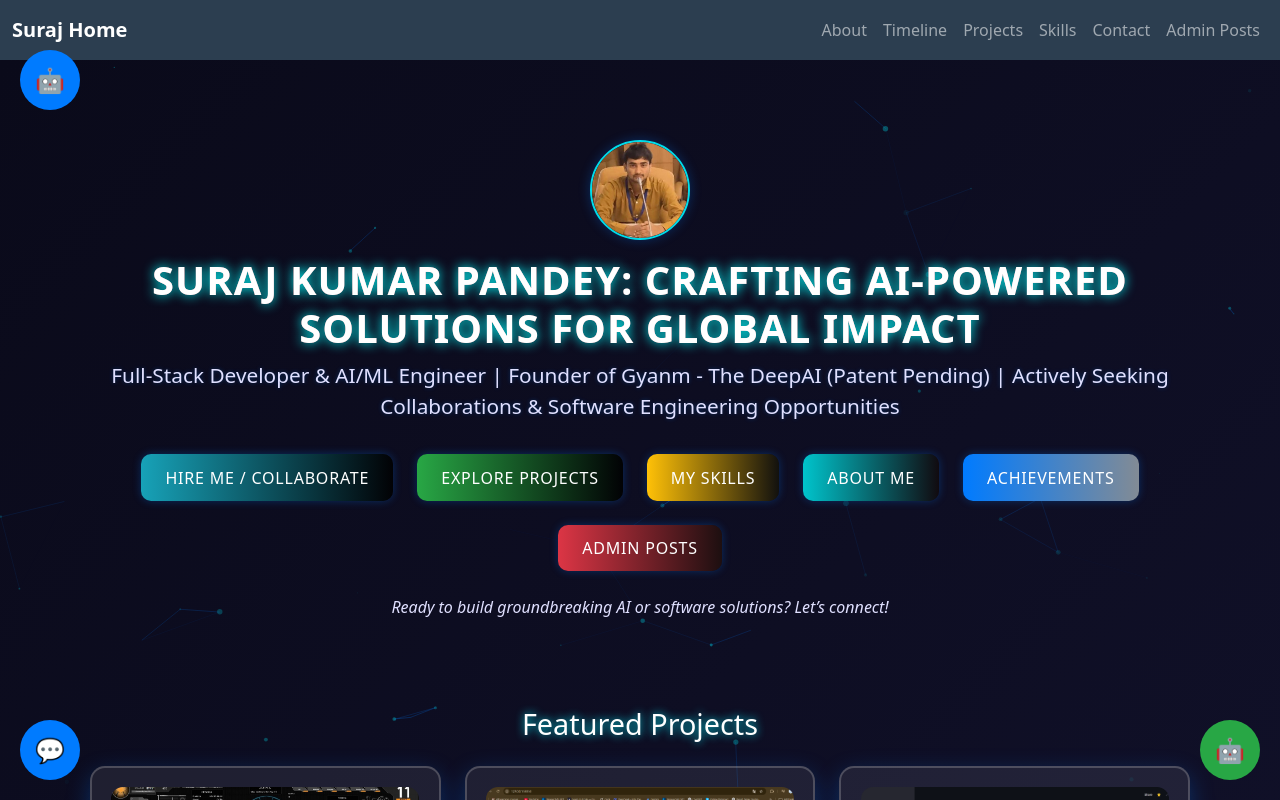
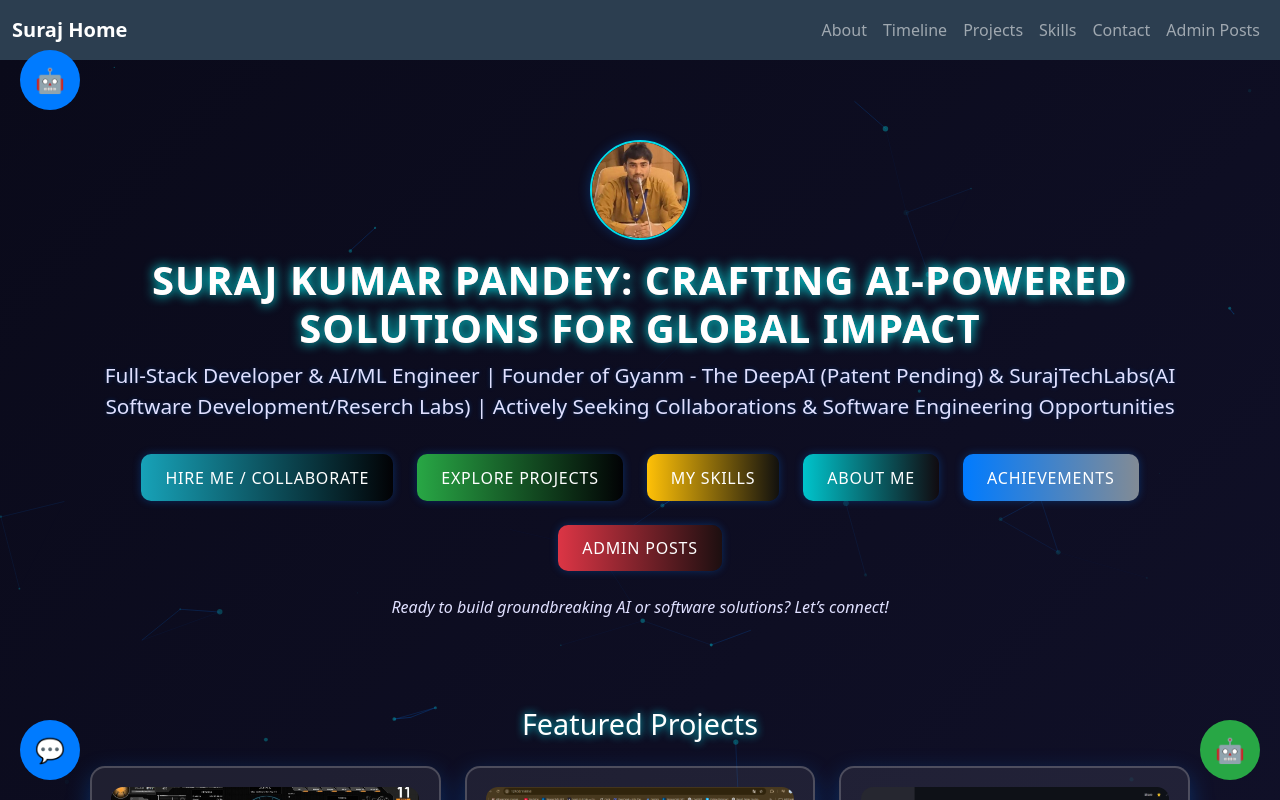
Before and after one commit to surajpandey111/suraj-portfolio, a React (Create React App) app: page / in a window 1280 px wide. Shown: the top 800 px of the page. Built offline with nearby package versions, Linux system fonts and the light colour scheme.

Commit message:
Updated SEO to custom domain

```diff
--- a/src/Home.js
+++ b/src/Home.js
@@ -58,7 +58,7 @@
           />
           <h1 className="home-title">Suraj Kumar Pandey: Crafting AI-Powered Solutions for Global Impact</h1>
           <p className="home-subtitle">
-            Full-Stack Developer & AI/ML Engineer | Founder of Gyanm - The DeepAI (Patent Pending) | Actively Seeking Collaborations & Software Engineering Opportunities
+            Full-Stack Developer & AI/ML Engineer | Founder of Gyanm - The DeepAI (Patent Pending) & SurajTechLabs(AI Software Development/Reserch Labs) | Actively Seeking Collaborations & Software Engineering Opportunities
           </p>
           <nav className="home-buttons" aria-label="Main navigation">
             <Link className="btn btn-contact m-2 btn-lg" to="/contact" aria-label="Hire or collaborate with Suraj">
--- a/src/Timeline.js
+++ b/src/Timeline.js
@@ -23,7 +23,7 @@
     },
     {
       year: "2022–2023",
-      title: "<S.D(Software Development), Game Theory, Mech. Design, E&P ML (Xarray, Plotly)",
+      title: "S.D, Game Theory, Mech. Design, E&P ML (Xarray, Plotly)",
       place: "IIT Bombay",
       details: "Attended workshops on advanced software development and machine learning"
     },
```
